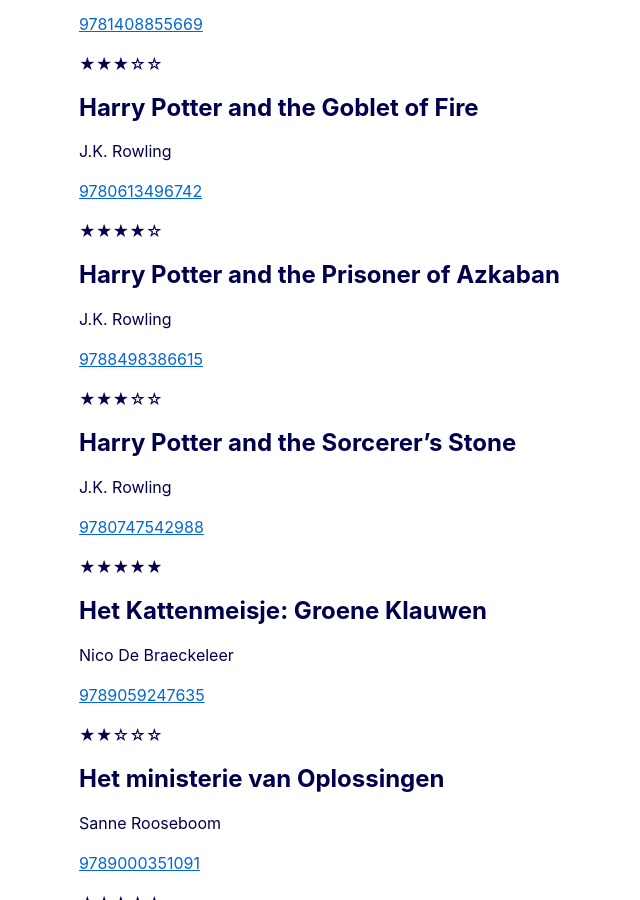
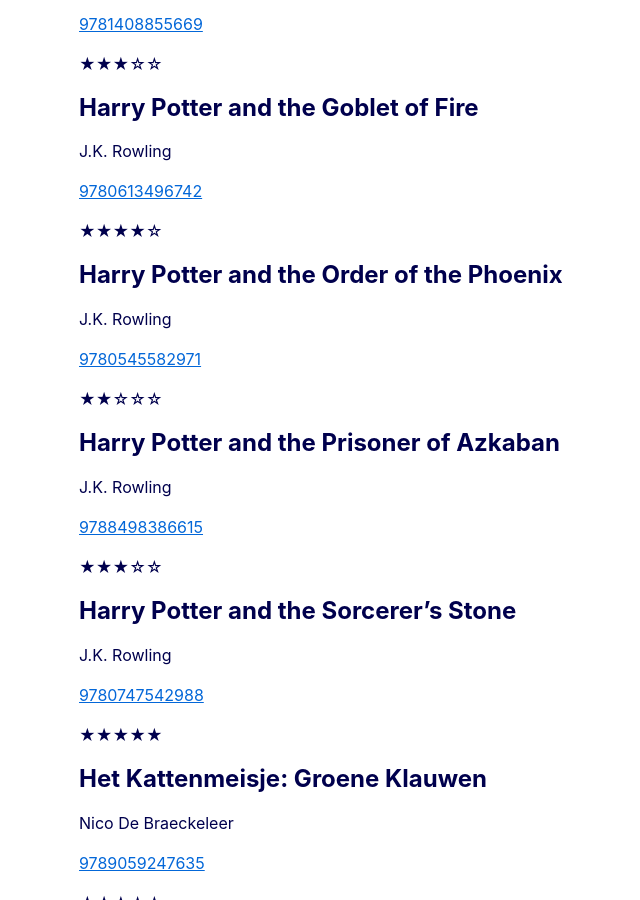
Before and after one commit to cimm/suffix, a Jekyll site: the page built from reading/index.html, in a window 1280 px wide and 900 px high, scrolled down 4185 px. Shown: the whole window, without its empty margins (226-866 px from the left). Built offline with Jekyll 4.4.1, drawn with Linux system fonts in a browser that asks for light colours; some of the changed text lies outside the part shown.

```diff
--- a/reading/index.html
+++ b/reading/index.html
@@ -29,6 +29,7 @@
   - ["God Emperor of Dune", "Frank Herbert", 9780593098257, 3]
   - ["Harry Potter and the Chamber of Secrets", "J.K. Rowling", 9781408855669, 3]
   - ["Harry Potter and the Goblet of Fire", "J.K. Rowling", 9780613496742, 4]
+  - ["Harry Potter and the Order of the Phoenix", "J.K. Rowling", 9780545582971, 2]
   - ["Harry Potter and the Prisoner of Azkaban", "J.K. Rowling", 9788498386615, 3]
   - ["Harry Potter and the Sorcerer’s Stone", "J.K. Rowling", 9780747542988, 5]
   - ["Het Kattenmeisje: Groene Klauwen", "Nico De Braeckeleer", 9789059247635, 2]
@@ -39,6 +40,7 @@
   - ["Information Doesn’t Want to Be Free", "Cory Doctorow", 9781940450285, 3]
   - ["James and Giant Peach", "Roald Dahl", 9780394912820, 3]
   - ["Kingpin", "Kevin Poulsen", 9780307588685, 4]
+  - ["Klara and the Sun", "Kazuo Ishiguro", 9780593396568, 3]
   - ["Le Bourgmestre de Furnes", "Georges Simenon", 9782070410286, 1]
   - ["Legend", "Marie Lu", 9780399256752, 3]
   - ["Little Brother", "Cory Doctorow", 9780765319852, 4]
```
